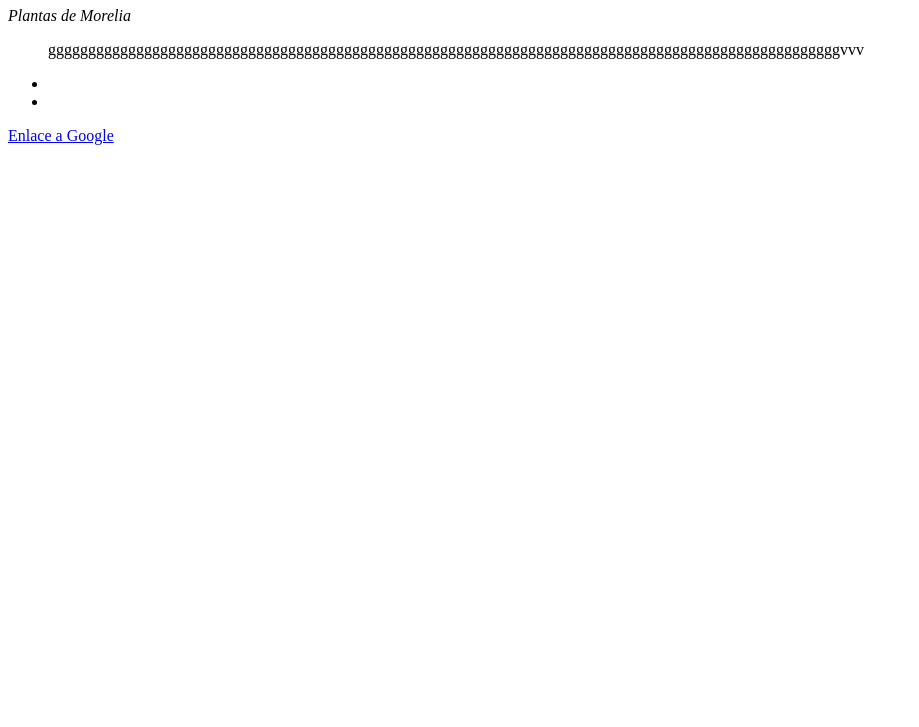
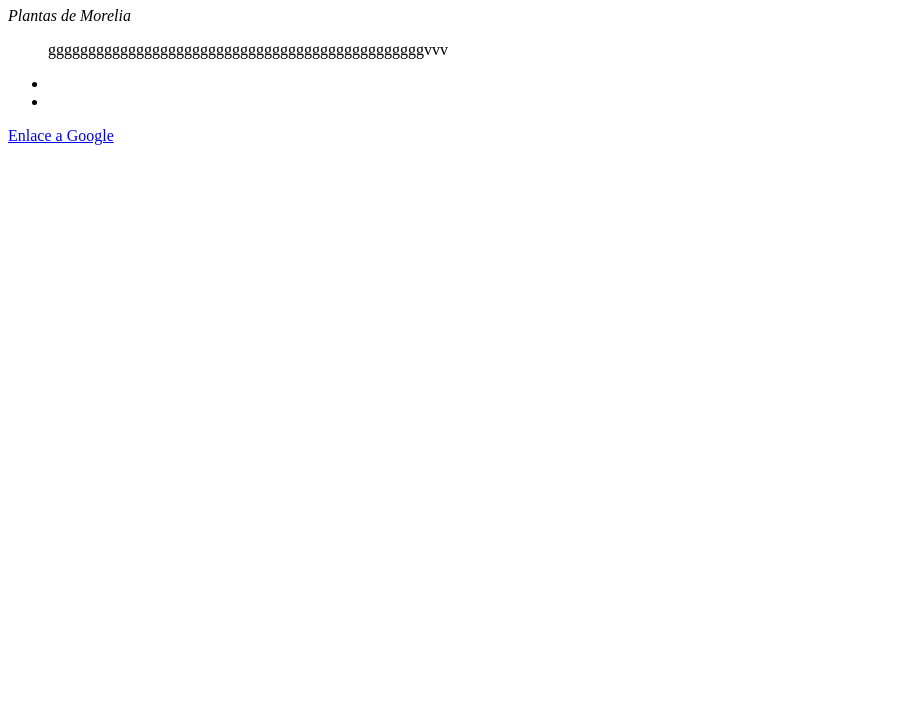
Before and after one commit to Astrid0rozco/astridorozco.github.io, a plain HTML site: page index.html in a window 1280 px wide. Shown: the part 73-800 px from the top of the page, without its empty margins (0-919 px from the left). Drawn offline with Linux system fonts and the light colour scheme.

Commit message:
Update index.html
Le borre unas ggg

```diff
--- a/index.html
+++ b/index.html
@@ -8,7 +8,7 @@
     <h1>Plantas</h1>
     <p><em>Plantas de Morelia</em></p>
     <blockquote>
-    <p>gggggggggggggggggggggggggggggggggggggggggggggggggggggggggggggggggggggggggggggggggggggggggggggggggggvvv</p>
+    <p>gggggggggggggggggggggggggggggggggggggggggggggggvvv</p>
 </blockquote>
     <ul>
         <li></li>
```
